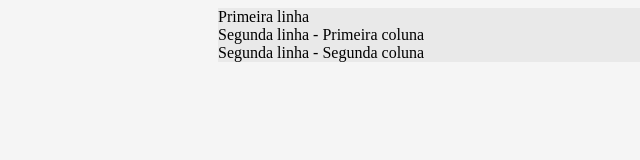
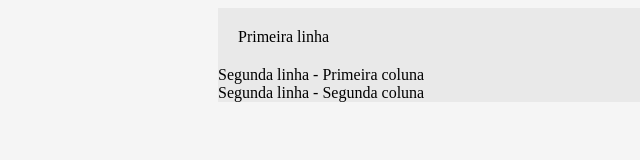
Before and after one commit to wlricardo/bootcamp-devjr, a plain HTML site: page modulo-2/index.html in a window 1280 px wide. Shown: the whole page, without its empty margins (122-762 px from the left). Drawn offline with Linux system fonts and the light colour scheme.

Commit message:
Criada a classe CSS . header

```diff
--- a/modulo-2/index.html
+++ b/modulo-2/index.html
@@ -16,12 +16,16 @@
             margin: auto;
             width: 600px;
         }
+
+        .header {
+            padding: 20px;
+        }
     </style>
 </head>
 
 <body>
     <div class="container">
-        <div>
+        <div class="header">
             Primeira linha
         </div>
         <div>
```
